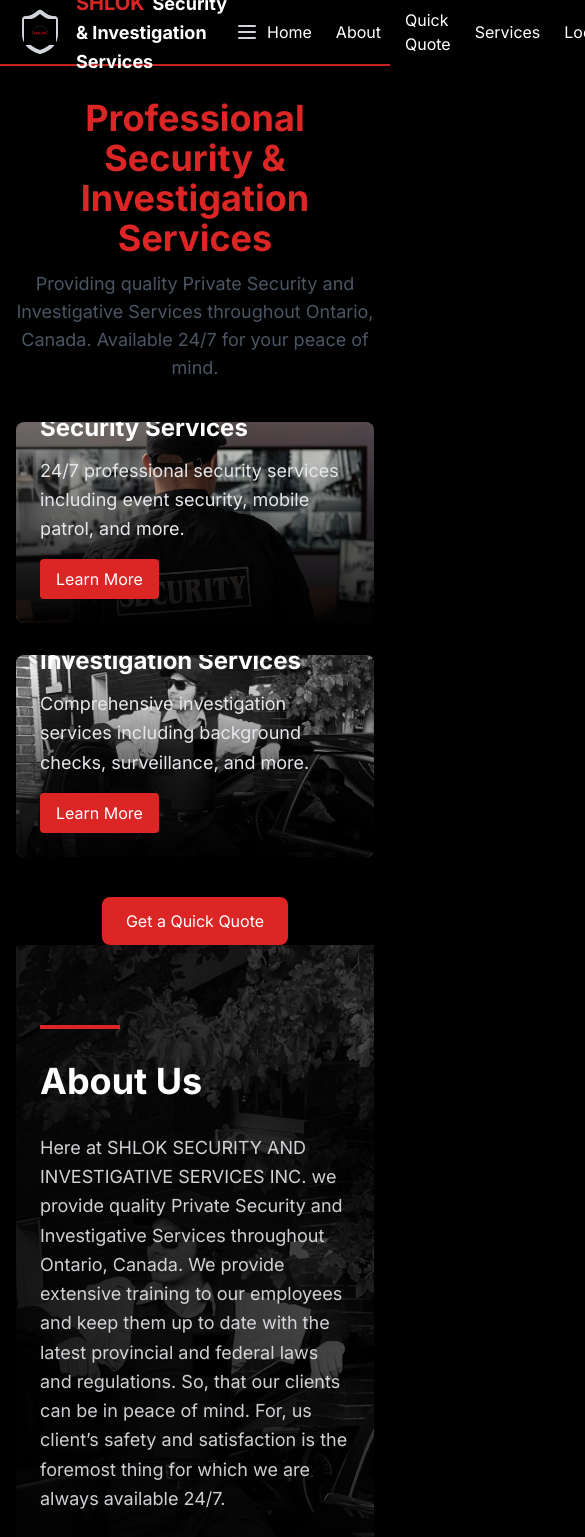
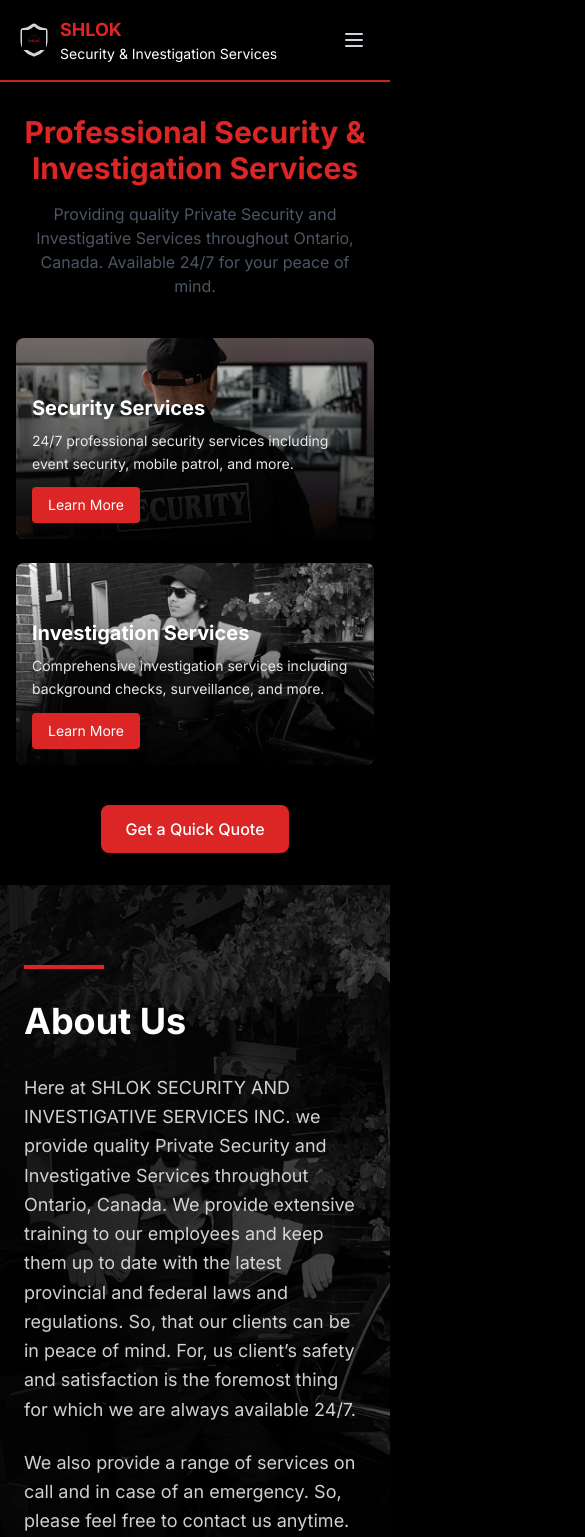
Before and after one commit to AbhishekPanta8/ShlokSecurities, a React (Vite) app: page / in a window 390 px wide. Shown: the top 1537 px of the page, 585 px wide, since content can reach past the window. Built offline with nearby package versions, Linux system fonts and the light colour scheme.

Commit message:
Made everything responsive

```diff
--- a/src/components/common/ServiceBox.jsx
+++ b/src/components/common/ServiceBox.jsx
@@ -15,7 +15,7 @@
   return (
     <Link
       to={path}
-      className="group relative block aspect-video overflow-hidden rounded-lg shadow-xl transition-transform duration-300 hover:scale-105"
+      className="group relative block aspect-video sm:aspect-[16/10] lg:aspect-[16/9] overflow-hidden rounded-lg shadow-xl transition-transform duration-300 hover:scale-105"
     >
       <img
         src={images[currentImageIndex]}
@@ -24,14 +24,14 @@
       />
 
       <div className="absolute inset-0 bg-gradient-to-t from-black/90 via-black/50 to-transparent">
-        <div className="absolute bottom-0 left-0 right-0 p-6">
-          <h3 className="text-2xl font-bold text-white mb-3 group-hover:text-red-400 transition-colors">
+        <div className="absolute bottom-0 left-0 right-0 p-4 sm:p-6 lg:p-8">
+          <h3 className="text-xl sm:text-2xl lg:text-3xl font-bold text-white mb-2 sm:mb-3 group-hover:text-red-400 transition-colors">
             {title}
           </h3>
-          <p className="text-gray-200 text-lg mb-4 leading-relaxed">
+          <p className="text-gray-200 text-sm sm:text-base lg:text-lg mb-3 sm:mb-4 leading-relaxed line-clamp-2 sm:line-clamp-3">
             {description}
           </p>
-          <span className="inline-block bg-red-600 text-white px-4 py-2 rounded group-hover:bg-red-700 transition-colors duration-200">
+          <span className="inline-block bg-red-600 text-white px-4 py-2 text-sm sm:text-base rounded group-hover:bg-red-700 transition-colors duration-200">
             Learn More
           </span>
         </div>
--- a/src/components/layout/Header.jsx
+++ b/src/components/layout/Header.jsx
@@ -2,31 +2,45 @@
 import { Link } from 'react-router-dom';
 import { Shield } from 'lucide-react';
 import Navigation from './Navigation';
-import FullLogo from '../../assets/images/FullLogo.png';
 
 const Header = () => {
   const [isMenuOpen, setIsMenuOpen] = useState(false);
 
+  const handleMenuItemClick = () => {
+    setIsMenuOpen(false);
+  };
+
   return (
-    <div className="border-b-2 border-red-600">
-      <header className="bg-black shadow-md">
+    <div className="w-full border-b-2 border-red-600">
+      <header className="bg-black shadow-md relative">
         <div className="max-w-7xl mx-auto px-4 sm:px-6 lg:px-8">
-          <div className="flex items-center justify-between h-16">
+          <div className="flex items-center justify-between h-20">
+            {/* Logo and Title */}
             <Link to="/" className="flex items-center">
               <div className="relative flex-shrink-0">
-                <Shield size={48} className="text-gray-300" />
+                <Shield size={36} className="text-gray-300 sm:w-12 sm:h-12" />
                 <img
-                  src={FullLogo}
+                  src="/src/assets/images/FullLogo.png"
                   alt="Security Guard"
-                  className="absolute top-1/2 left-1/2 transform -translate-x-1/2 -translate-y-1/2 w-8 h-8 object-contain"
+                  className="absolute top-1/2 left-1/2 transform -translate-x-1/2 -translate-y-1/2 w-6 h-6 sm:w-8 sm:h-8 object-contain"
                 />
               </div>
-              <h1 className="ml-3 text-xl font-bold">
-                <span className="text-red-600">SHLOK</span>
-                <span className="text-white ml-2 text-lg">Security & Investigation Services</span>
-              </h1>
+              <div className="ml-2 sm:ml-3">
+                <h1 className="flex flex-col sm:flex-row sm:items-center">
+                  <span className="text-red-600 text-lg sm:text-xl font-bold">SHLOK</span>
+                  <span className="text-white sm:ml-2 text-sm sm:text-lg whitespace-nowrap">
+                    Security & Investigation Services
+                  </span>
+                </h1>
+              </div>
             </Link>
 
+            {/* Desktop Navigation */}
+            <div className="hidden md:block">
+              <Navigation onItemClick={handleMenuItemClick} />
+            </div>
+
+            {/* Mobile Menu Button */}
             <button
               className="md:hidden rounded-md p-2 text-gray-300 hover:bg-gray-900"
               onClick={() => setIsMenuOpen(!isMenuOpen)}
@@ -46,13 +60,14 @@
                 />
               </svg>
             </button>
+          </div>
 
-            <Navigation className="hidden md:block" />
-
-            {isMenuOpen && (
-              <Navigation className="absolute top-16 left-0 w-full bg-black shadow-lg md:hidden" />
-            )}
-          </div>
+          {/* Mobile Navigation */}
+          {isMenuOpen && (
+            <div className="md:hidden border-t border-red-600">
+              <Navigation mobile={true} onItemClick={handleMenuItemClick} />
+            </div>
+          )}
         </div>
       </header>
     </div>
--- a/src/components/layout/Navigation.jsx
+++ b/src/components/layout/Navigation.jsx
@@ -1,5 +1,6 @@
 import React, { useState, useRef, useEffect } from 'react';
 import { Link } from 'react-router-dom';
+import { ChevronDown } from 'lucide-react';
 
 const Navigation = ({ mobile, setIsMenuOpen }) => {
   const [servicesOpen, setServicesOpen] = useState(false);
@@ -13,16 +14,20 @@
   };
 
   const handleMouseEnter = () => {
+    if (!mobile) {
       if (timeoutRef.current) {
         clearTimeout(timeoutRef.current);
       }
       setServicesOpen(true);
+    }
   };
 
   const handleMouseLeave = () => {
+    if (!mobile) {
       timeoutRef.current = setTimeout(() => {
         setServicesOpen(false);
       }, 300);
+    }
   };
 
   useEffect(() => {
@@ -50,13 +55,24 @@
   ];
 
   return (
-    <nav className={`${mobile ? 'flex flex-col space-y-4' : 'flex items-center space-x-6'} relative`}>
-      {/* First section of nav items */}
+    <nav className={`
+      ${mobile
+        ? 'px-4 py-4 space-y-4'
+        : 'flex items-center space-x-6'
+      }
+    `}>
+      {/* Primary Navigation Items */}
+      <div className={`
+        ${mobile
+          ? 'flex flex-col space-y-4'
+          : 'flex items-center space-x-6'
+        }
+      `}>
         {navItems.map((item) => (
           <Link
             key={item.path}
             to={item.path}
-          className="text-white hover:text-red-600 transition-colors duration-200"
+            className="text-white hover:text-red-600 transition-colors duration-200 text-sm sm:text-base"
             onClick={handleClick}
           >
             {item.text}
@@ -65,34 +81,34 @@
 
         {/* Services Dropdown */}
         <div
-        className="relative group"
+          className={`relative ${mobile ? '' : 'group'}`}
           onMouseEnter={handleMouseEnter}
           onMouseLeave={handleMouseLeave}
           ref={dropdownRef}
         >
           <button
-          className="text-white hover:text-red-600 transition-colors duration-200"
+            className="flex items-center space-x-1 text-white hover:text-red-600 transition-colors duration-200 text-sm sm:text-base"
+            onClick={() => mobile && setServicesOpen(!servicesOpen)}
           >
-          Services
+            <span>Services</span>
+            <ChevronDown className={`w-4 h-4 transition-transform duration-200 ${servicesOpen ? 'rotate-180' : ''}`} />
           </button>
 
           {servicesOpen && (
-          <div
-            className={`
-              absolute top-full right-0 md:right-auto md:left-0 mt-2 w-48
-              bg-black border border-red-600 rounded shadow-lg py-2
-              ${mobile ? 'relative' : 'z-50'}
-            `}
-            style={{
-              maxHeight: '300px',
-              overflow: 'auto'
-            }}
-          >
+            <div className={`
+              ${mobile
+                ? 'mt-2 ml-4 space-y-2'
+                : 'absolute top-full left-0 mt-2 w-56 bg-black border border-red-600 rounded-lg shadow-lg py-2'
+              }
+            `}>
               {serviceItems.map((item) => (
                 <Link
                   key={item.path}
                   to={item.path}
-                className="block px-4 py-2 text-white hover:bg-red-600 transition-colors duration-200"
+                  className={`
+                    text-white hover:text-red-600 transition-colors duration-200 text-sm sm:text-base
+                    ${mobile ? 'block py-2' : 'block px-4 py-2 hover:bg-gray-900'}
+                  `}
                   onClick={handleClick}
                 >
                   {item.text}
@@ -102,17 +118,18 @@
           )}
         </div>
 
-      {/* End section of nav items */}
+        {/* End Navigation Items */}
         {endNavItems.map((item) => (
           <Link
             key={item.path}
             to={item.path}
-          className="text-white hover:text-red-600 transition-colors duration-200"
+            className="text-white hover:text-red-600 transition-colors duration-200 text-sm sm:text-base"
             onClick={handleClick}
           >
             {item.text}
           </Link>
         ))}
+      </div>
     </nav>
   );
 };
--- a/src/pages/Home.jsx
+++ b/src/pages/Home.jsx
@@ -23,40 +23,59 @@
   ];
 
   return (
-    <div className="container mx-auto px-4 py-8">
-      <div className="text-center mb-10">
-        <h1 className="text-4xl font-bold text-red-600 mb-3">
+    <main className="min-h-screen">
+      {/* Hero Section */}
+      <section className="container mx-auto px-4 sm:px-6 lg:px-8 py-8 sm:py-12 lg:py-16">
+        <div className="text-center max-w-4xl mx-auto mb-10 sm:mb-16">
+          <h1 className="text-3xl sm:text-4xl lg:text-5xl font-bold text-red-600 mb-4 sm:mb-6">
             Professional Security & Investigation Services
           </h1>
-        <p className="text-lg text-gray-600 max-w-2xl mx-auto">
+          <p className="text-base sm:text-lg text-gray-600 max-w-2xl mx-auto px-4 sm:px-6">
             Providing quality Private Security and Investigative Services throughout Ontario, Canada.
             Available 24/7 for your peace of mind.
           </p>
         </div>
 
-      <div className="grid md:grid-cols-2 gap-8 max-w-6xl mx-auto">
+        {/* Services Grid */}
+        <div className="grid grid-cols-1 md:grid-cols-2 gap-6 sm:gap-8 lg:gap-12 max-w-6xl mx-auto">
           {services.map((service) => (
+            <div key={service.title} className="w-full h-full">
               <ServiceBox
-            key={service.title}
                 title={service.title}
                 description={service.description}
                 images={service.images}
                 path={service.path}
               />
+            </div>
           ))}
         </div>
 
-      <div className="mt-10 text-center">
+        {/* CTA Section */}
+        <div className="mt-10 sm:mt-16 text-center">
           <Link
             to="/quick-quote"
-          className="inline-flex items-center bg-red-600 text-white px-6 py-3 rounded-lg hover:bg-red-700 transition-all duration-200 shadow-md hover:shadow-lg"
+            className="inline-flex items-center justify-center bg-red-600 text-white px-6 sm:px-8 py-3 sm:py-4 rounded-lg hover:bg-red-700 transition-all duration-200 shadow-md hover:shadow-lg text-base sm:text-lg font-medium focus:outline-none focus:ring-2 focus:ring-red-500 focus:ring-offset-2"
           >
             Get a Quick Quote
           </Link>
         </div>
-      <About/>
-    </div>
+      </section>
+
+      {/* About Section */}
+      <section className="w-full">
+        <About />
+      </section>
+    </main>
   );
 };
 
 export default Home;
+
+// Additional CSS classes to add to your global styles or Tailwind config
+const additionalStyles = `
+  @layer utilities {
+    .text-balance {
+      text-wrap: balance;
+    }
+  }
+`;
```
Also changed, not shown: src/components/common/ContactForm.jsx (+23 -14 lines), src/components/common/QuoteForm.jsx (+36 -23 lines), src/components/layout/Footer.jsx (+22 -20 lines). Lines whose indentation alone changed are shown as unchanged.
